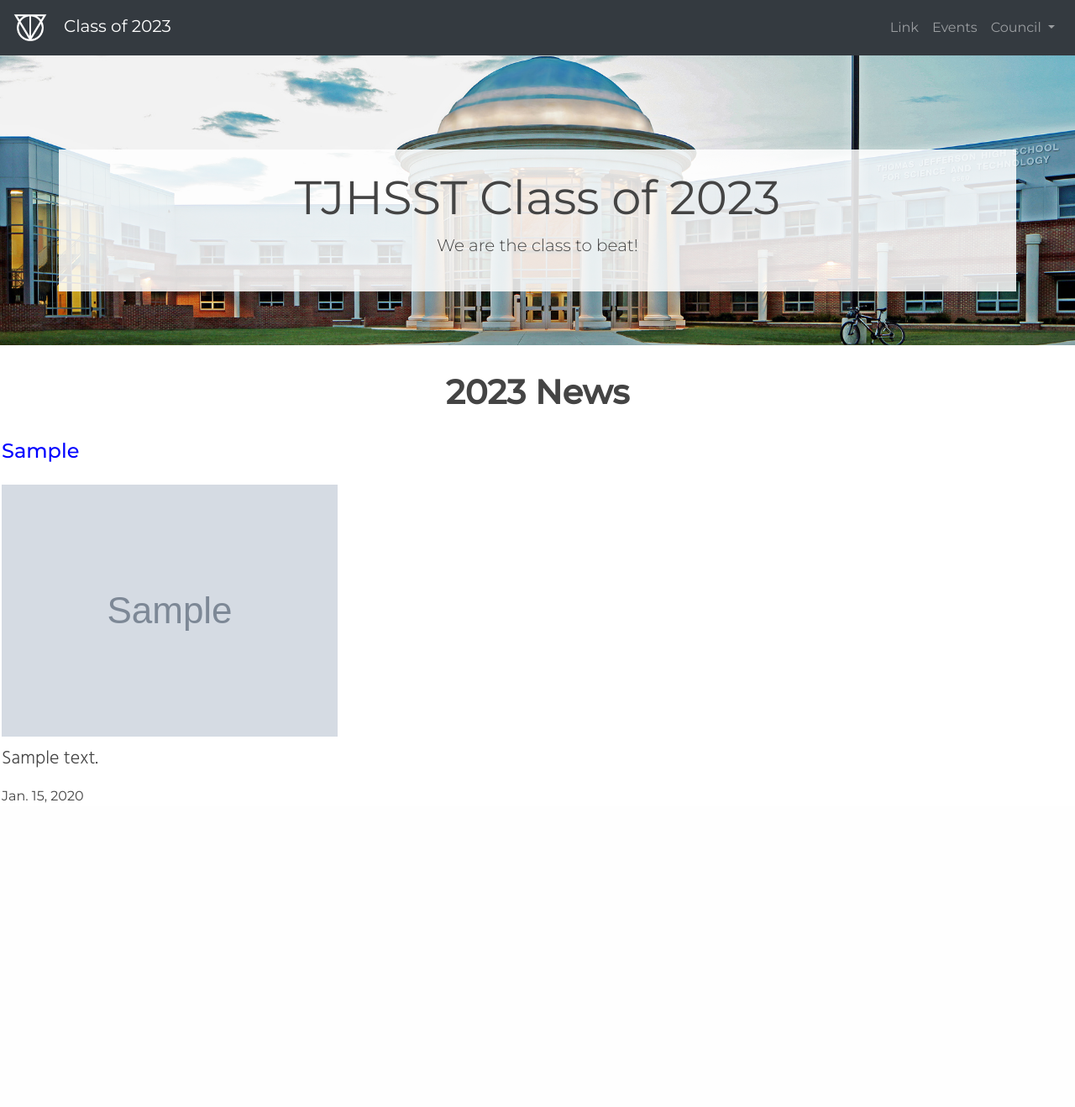
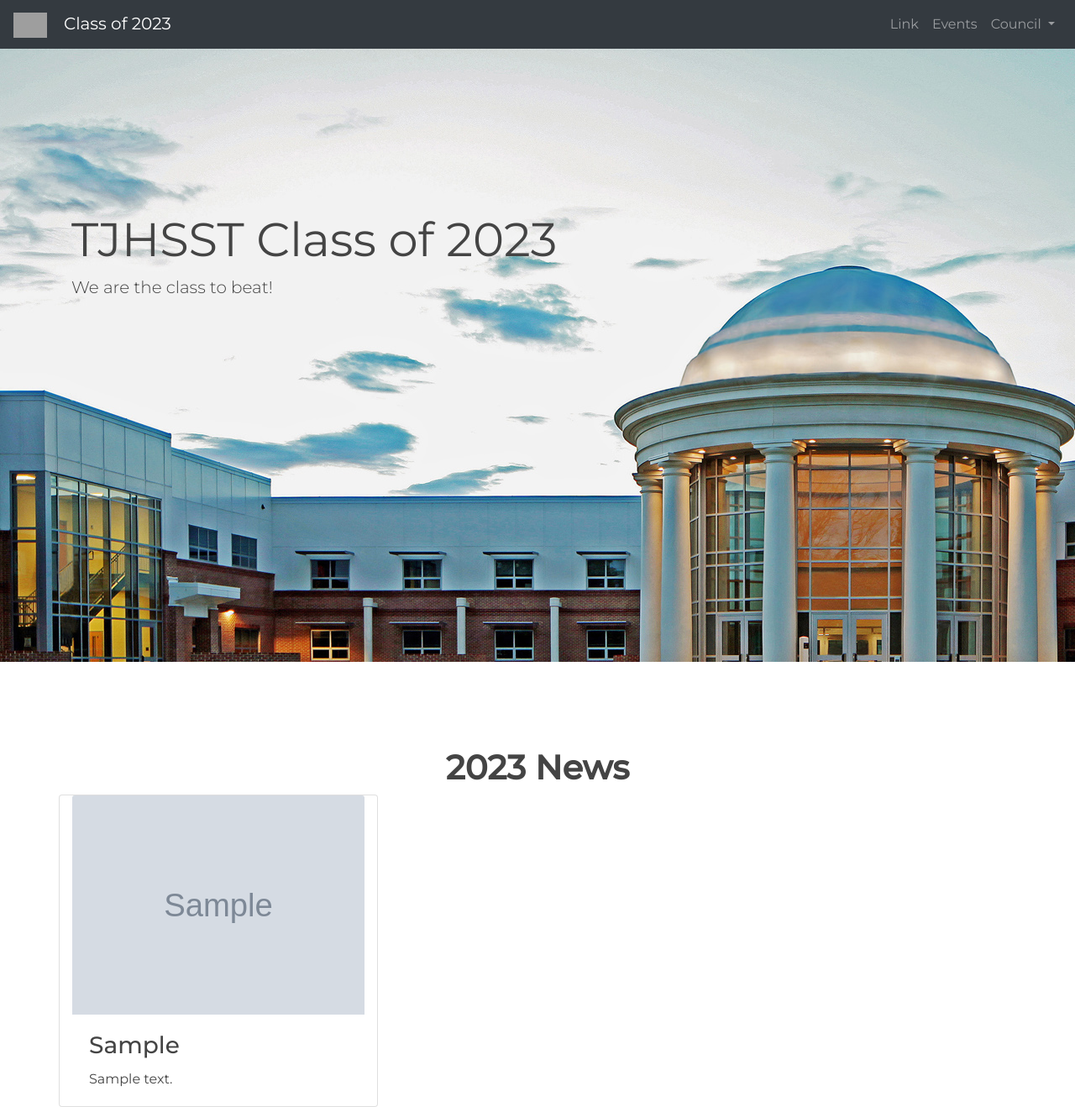
Before and after one commit to Rushilwiz/tj2023, a Django app: page / in a window 1280 px wide. Shown: the whole page at 84% size. Before the commit the page ends 956 px from the top, so only its background shows below. Run offline with Django 3.2, Linux system fonts and the light colour scheme; tables that the repository leaves empty hold one stand-in row (values such as "Sample post"); grey boxes marked "Sample" are stand-in pictures; parts of the project's set-up code (start-up, migrations or seed data) failed here and were passed over; some libraries are stand-ins or nearby versions; some web fonts are replaced; grey boxes are pictures that could not be loaded.

Commit message:
reverted hero, fixed index styles

```diff
--- a/pages/static/pages/css/styles.css
+++ b/pages/static/pages/css/styles.css
@@ -2,34 +2,64 @@
 @import 'https://fonts.googleapis.com/css?family=Josefin+Slab:700';
 @import 'https://fonts.googleapis.com/css?family=Arapey:400,600';
 @import url('https://fonts.googleapis.com/css2?family=Hind:wght@300&display=swap');
+
+
+html {
+  overflow-x: hidden;
+}
+
+nav {
+  z-index: 10;
+}
+
+.animated-navbar {
+  transform: translateY(-70px);
+  animation: nav-slide 0.75s ease-in-out forwards;
+  animation-delay: 1s;
+}
+
+@keyframes nav-slide {
+  0% {
+       transform: translateY(-70px);
+  }
+
+  100% {
+       transform: translateY(0px);
+  }
+}
+
+
 .jumbotron {
-    background-image: url('img/hero.png');
-    -webkit-background-size: cover;
-    -moz-background-size: cover;
-    -o-background-size: cover;
-    background-size: cover;
+  position: relative;
+  transform: translateY(-70px);
+  top: 0;
+  left: 0;
+  height: 100vh;
+  width: 100vw;
+  background-image: url('img/hero.png')
 }
+
+.hero-text {
+  margin-top: 25vh;
+}
+
 .valign {
   display: flex;
   flex-direction: row;
   align-items: center;
 }
 .home {
-    weight: bold;
+    font-weight: bold;
     text-align: center;
     background-color: rgb(255, 255, 255, 0.85);
 }
+
 body {
   font-family: "Montserrat", "Helvetica", "Arial", sans-serif;
   margin: 0px;
   display: flex;
   flex-direction: column;
   color: #444;
-}
-
-.row {
-  display: flex;
-  flex-direction: row;
 }
 
 .segment {
@@ -78,7 +108,7 @@
   font-weight: 500;
 }
 
-.segment-image {
+.news-image {
     max-width: 100%;
     margin-bottom: 10px;
 }
@@ -126,27 +156,10 @@
   font-weight: 500;
 }
 
-/*# sourceMappingURL=css/index.css.map */
-html {
-    overflow-x: hidden;
+
+
+@media (max-width: 768px) {
+  .hero-text {
+    margin-top: 30vh;
+  }
 }
-
-nav {
-    z-index: 10;
-}
-
-.animated-navbar {
-    transform: translateY(-70px);
-    animation: nav-slide 0.75s ease-in-out forwards;
-    animation-delay: 1s;
-}
-
-@keyframes nav-slide {
-    0% {
-         transform: translateY(-70px);
-    }
-
-    100% {
-         transform: translateY(0px);
-    }
-}
--- a/pages/templates/pages/base.html
+++ b/pages/templates/pages/base.html
@@ -53,5 +53,6 @@
         <script src="https://code.jquery.com/jquery-3.3.1.slim.min.js" integrity="sha384-q8i/X+965DzO0rT7abK41JStQIAqVgRVzpbzo5smXKp4YfRvH+8abtTE1Pi6jizo" crossorigin="anonymous"></script>
         <script src="https://cdnjs.cloudflare.com/ajax/libs/popper.js/1.14.7/umd/popper.min.js" integrity="sha384-UO2eT0CpHqdSJQ6hJty5KVphtPhzWj9WO1clHTMGa3JDZwrnQq4sF86dIHNDz0W1" crossorigin="anonymous"></script>
         <script src="https://stackpath.bootstrapcdn.com/bootstrap/4.3.1/js/bootstrap.min.js" integrity="sha384-JjSmVgyd0p3pXB1rRibZUAYoIIy6OrQ6VrjIEaFf/nJGzIxFDsf4x0xIM+B07jRM" crossorigin="anonymous"></script>
+        {% block js %}{% endblock js %}
     </body>
 </html>
--- a/pages/templates/pages/index.html
+++ b/pages/templates/pages/index.html
@@ -5,33 +5,29 @@
 {% endblock css %}
 {% block content %}
 <div class="jumbotron jumbotron-fluid">
-  <div class="container home mt-5">
-      <br>
-      <h1 class="display-4"><strong>TJHSST Class of 2023</strong></h1>
+  <div class="container hero-text">
+    <h1 class="display-4"><strong>TJHSST Class of 2023</strong></h1>
     <p class="lead">We are the class to beat!</p>
-      <br>
   </div>
 </div>
-<div class="container-2">
-    <h1><center><strong>2023 News</strong></center></h1>
-    <br>
+<div class="container news">
+    <h1 class="text-center font-weight-bold">2023 News</h1>
     <div class="row">
-
         {% for story in stories %}
-
-        <div class="col segment">
-            <h1 class="segment-title">{{ story.header }}</h1>
-            <!-- <div class="segment-image" style="background:url('/static/pages/css/img/{{ story.img_name }}') 50% 50% no-repeat;"> -->
-            <div class="img_cont">
-                <img class="segment-image" src="/static/pages/css/img/{{ story.img_name }}">
-            </div>
+        {% comment %} <div class="col-4 news-col">
+            <h3 class="">{{ story.header }}</h3>
+            <img class="news-image" src="/static/pages/css/img/{{ story.img_name }}">
             <p class="segment-para">{{ story.body }}</p>
             {{ story.created.date }}
-        </div>
-
+        </div> {% endcomment %}
+            <div class="col-md-4 news-col card">
+              <img class="card-img-top" src="{% static 'pages/css/img' %}/{{ story.img_name }}" alt="{{ story.header }} Image">
+              <div class="card-body">
+                <h3 class="card-title">{{ story.header }}</h3>
+                <p class="card-text">{{ story.body }}</p>
+              </div>
+            </div>
         {% endfor %}
-
     </div>
-
 </div>
 {% endblock content %}
```
Also changed, not shown: pages/static/pages/css/img/TJLogo.png (deleted), pages/static/pages/css/img/hero.png, 1 other file.
